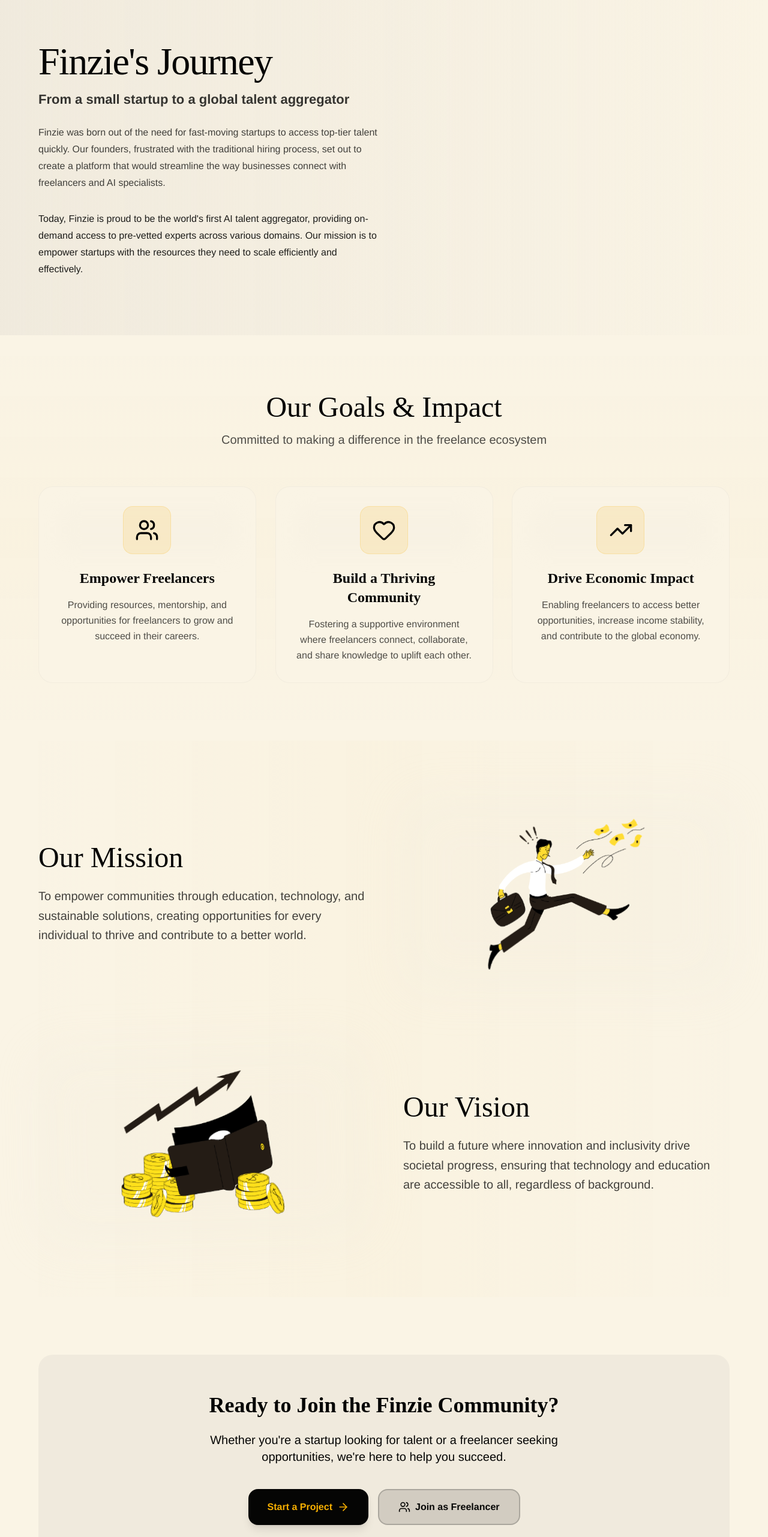
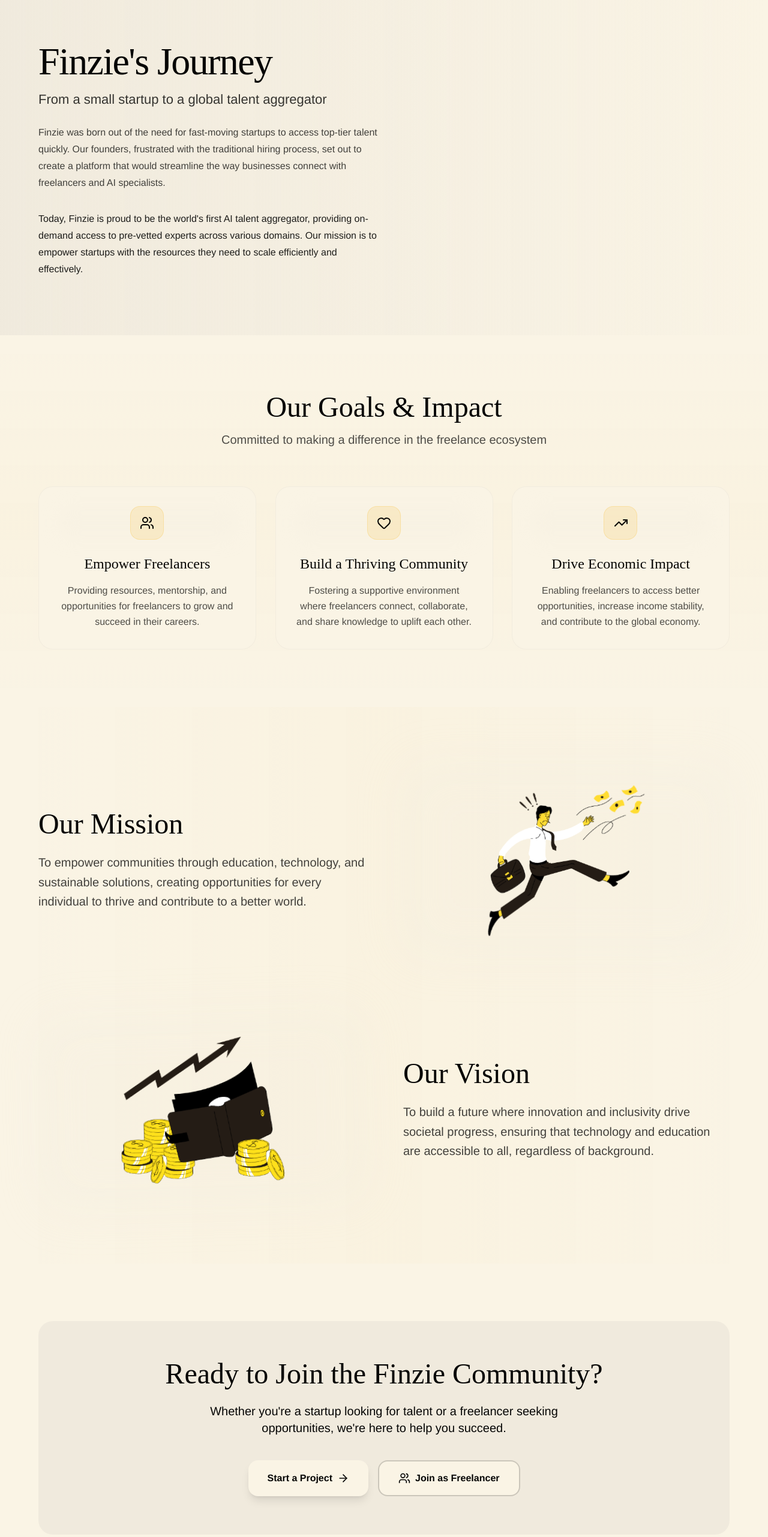
Before and after one commit to aryantrivedi28/aitm-isolated, a Next.js app: page /about-us in a window 1280 px wide. Shown: the part 1590-4153 px from the top of the page at 60% size. Built offline with nearby package versions, Linux system fonts and the light colour scheme.

Commit message:
about section ui

```diff
--- a/src/app/about-us/page.tsx
+++ b/src/app/about-us/page.tsx
@@ -331,7 +331,7 @@ export default function AboutPage() {
             <div className="grid lg:grid-cols-2 gap-2 items-center">
               <motion.div variants={fadeInLeft} className="">
                 <h2
-                  className="font-medium mb-2"
+                  className="font-normal mb-2"
                   style={{
                     fontSize: "clamp(2.25rem, 5vw, 4rem)",
                     lineHeight: "1.15",
@@ -344,7 +344,7 @@ export default function AboutPage() {
                 </h2>
 
                 <p
-                  className="mb-6 font-semibold"
+                  className="mb-6 font-medium"
                   style={{
                     fontSize: "clamp(1.125rem, 1.75vw, 1.375rem)",
                     maxWidth: "100%",
@@ -449,15 +449,15 @@ export default function AboutPage() {
                     transition={{ duration: 0.3 }}
                   >
                     <div className="absolute inset-0 rounded-2xl blur-lg opacity-20 group-hover:opacity-40 transition-opacity duration-500" style={{ background: COLORS.BACKGROUND_SECONDARY }} />
-                    <div className="relative w-20 h-20 rounded-2xl flex items-center justify-center mx-auto border transition-colors duration-500" style={{
+                    <div className="relative w-14 h-14 rounded-2xl flex items-center justify-center mx-auto border transition-colors duration-500" style={{
                       background: `${COLORS.ACCENT_PRIMARY}20`,
                       borderColor: `${COLORS.ACCENT_PRIMARY}30`
                     }}>
-                      <goal.icon className="w-10 h-10" style={{ color: COLORS.TEXT_PRIMARY }} />
+                      <goal.icon className="w-6 h-6" style={{ color: COLORS.TEXT_PRIMARY }} />
                     </div>
                   </motion.div>
 
-                  <h3 className="text-2xl font-bold mb-4" style={{ color: COLORS.TEXT_PRIMARY }}>
+                  <h3 className="text-2xl font-medium mb-4" style={{ color: COLORS.TEXT_PRIMARY }}>
                     {goal.title}
                   </h3>
                   <p className="leading-relaxed group-hover:opacity-100 transition-colors duration-500" style={{ color: `${COLORS.TEXT_PRIMARY}B3` }}>
@@ -544,7 +544,7 @@ export default function AboutPage() {
               color: COLORS.TEXT_PRIMARY
             }}>
               <div className="relative z-10">
-                <motion.h3 className="text-3xl lg:text-4xl font-bold mb-6" variants={fadeUp}>
+                <motion.h3 className="text-xl sm:text-3xl lg:text-5xl font-light mb-6" variants={fadeUp}>
                   Ready to Join the Finzie Community?
                 </motion.h3>
                 <motion.p
@@ -558,8 +558,8 @@ export default function AboutPage() {
                   <motion.button
                     className="inline-flex items-center gap-2 font-bold px-8 py-4 rounded-2xl transition-all duration-300 shadow-lg hover:shadow-xl cursor-pointer"
                     style={{
-                      background: COLORS.TEXT_PRIMARY,
-                      color: COLORS.ACCENT_PRIMARY
+                      background: COLORS.BACKGROUND,
+                      color: COLORS.TEXT_PRIMARY
                     }}
                     whileHover={{ scale: 1.05, y: -2 }}
                     whileTap={{ scale: 0.95 }}
@@ -570,7 +570,7 @@ export default function AboutPage() {
                   <motion.button
                     className="inline-flex items-center gap-2 font-bold px-8 py-4 rounded-2xl transition-all duration-300 border-2 cursor-pointer"
                     style={{
-                      background: `${COLORS.TEXT_PRIMARY}20`,
+                      background: `${COLORS.BACKGROUND}`,
                       color: COLORS.TEXT_PRIMARY,
                       borderColor: `${COLORS.TEXT_PRIMARY}30`
                     }}
```
